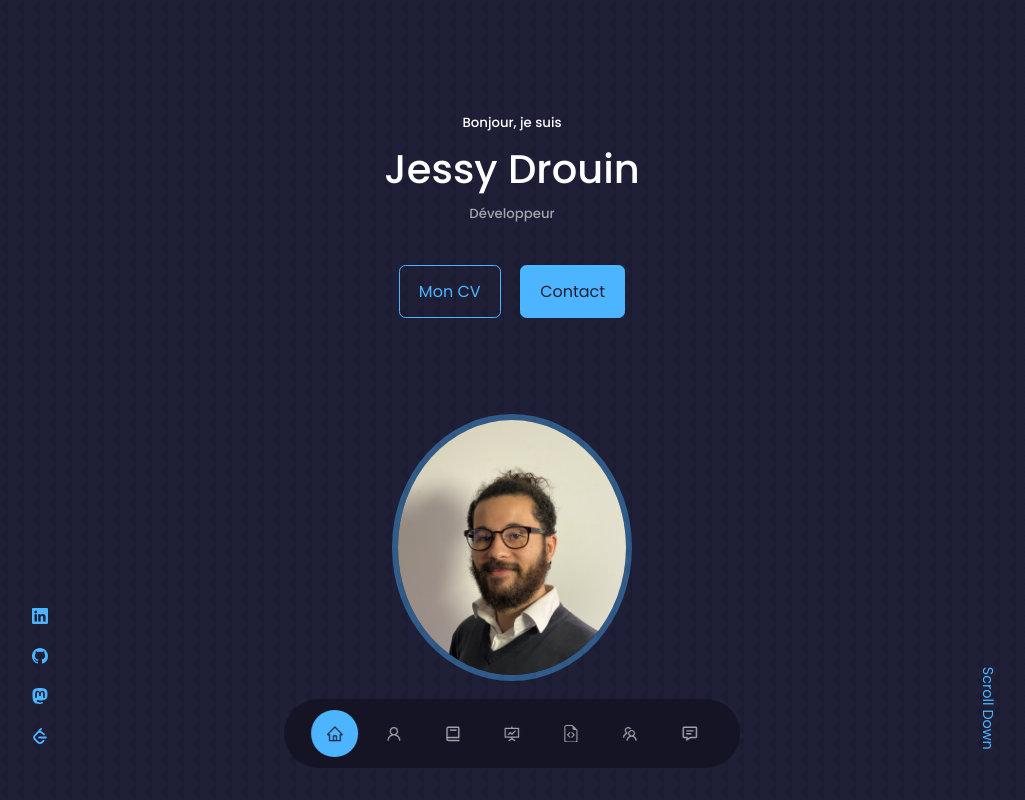
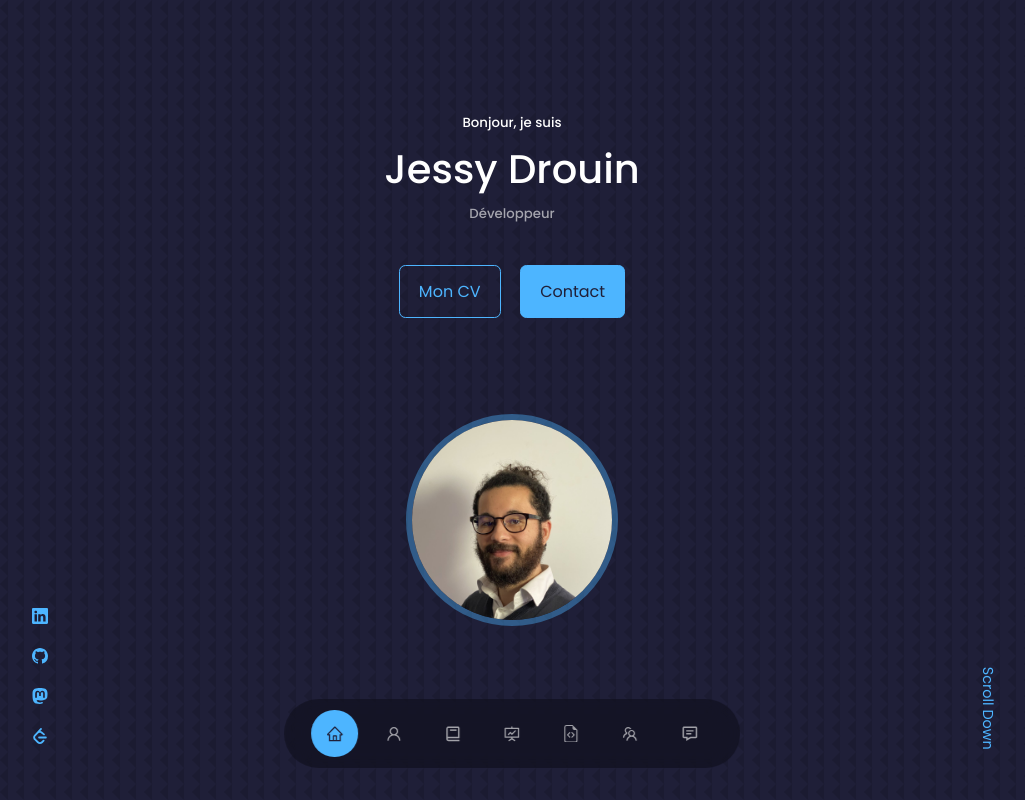
Before and after one commit to Namejess/namejess.github.io, a React (Create React App) app: page / in a window 1280 px wide. Shown: the top 800 px of the page, without its empty margins (128-1153 px from the left). Built offline with nearby package versions, Linux system fonts and the light colour scheme.

Commit message:
change .ME

```diff
--- a/src/assets/escapeMiniMonster/index.html
+++ b/src/assets/escapeMiniMonster/index.html
@@ -139,7 +139,7 @@
 	<script type='text/javascript' src='EscapeMiniMonster.js'></script>
 	<script type='text/javascript'>//<![CDATA[
 
-		const GODOT_CONFIG = {"args":[],"canvasResizePolicy":2,"executable":"EscapeMiniMonster","experimentalVK":false,"fileSizes":{"EscapeMiniMonster.pck":2630816,"EscapeMiniMonster.wasm":13788612},"focusCanvas":true,"gdnativeLibs":[]};
+		const GODOT_CONFIG = {"args":[],"canvasResizePolicy":2,"executable":"EscapeMiniMonster","experimentalVK":false,"fileSizes":{"EscapeMiniMonster.pck":2630480,"EscapeMiniMonster.wasm":13788612},"focusCanvas":true,"gdnativeLibs":[]};
 		var engine = new Engine(GODOT_CONFIG);
 
 		(function() {
--- a/src/components/footer/Footer.jsx
+++ b/src/components/footer/Footer.jsx
@@ -14,10 +14,10 @@ const Footer = () => {
       <ul className='permalinks'>
         <li><a href="#">Home</a></li>
         <li><a href="#about">About</a></li>
-        <li><a href="#experience">Experience</a></li>
+        <li><a href="#experience">Experiences</a></li>
         <li><a href="#project">Projets</a></li>
         <li><a href="#portfolio">Portfolio</a></li>
-        <li><a href="#testimonials">Recommendations</a></li>
+        <li><a href="#testimonials">Recommandations</a></li>
         <li><a href="#contact">Contact</a></li>
       </ul>
 
--- a/src/components/header/header.css
+++ b/src/components/header/header.css
@@ -42,10 +42,10 @@ header {
 
 .me {
     /*background: linear-gradient(var(--color-primary), transparent);*/
-    width: 25%;
-    aspect-ratio: 1.8/2;
-    overflow: hidden;
-    border-radius: 50%;
+    width: 22%;
+    aspect-ratio: 1/1;
+    overflow: auto;
+    border-radius: 100%;
     margin: 0 auto 1rem;
     border: 0.4rem solid var(--color-primary-variant);
     margin-top: 6rem;
--- a/src/components/nav/Nav.jsx
+++ b/src/components/nav/Nav.jsx
@@ -21,8 +21,6 @@ const Nav = () => {
       <a href="#portfolio" onClick={() => setActiveNav('#portfolio')} className={activeNav === '#portfolio' ? 'active' : ''}><BsFileEarmarkCode/></a>
       <a href="#testimonials" onClick={() => setActiveNav('#testimonials')} className={activeNav === '#testimonials' ? 'active' : ''}><AiOutlineTeam/></a>
       <a href="#contact" onClick={() => setActiveNav('#contact')} className={activeNav === '#contact' ? 'active' : ''}><BiMessageDetail/></a>
-
-
     </nav>
   )
 }
--- a/src/components/nav/nav.css
+++ b/src/components/nav/nav.css
@@ -12,7 +12,6 @@ nav {
     gap: 0.8rem;
     border-radius: 3rem;
     backdrop-filter: blur(15px);
-
 }
 
 nav a {
--- a/src/components/portfolio/Portfolio.jsx
+++ b/src/components/portfolio/Portfolio.jsx
@@ -41,7 +41,7 @@ const Portfolio = () => {
             }} />
             <h3>Petit plateformer (Godot)</h3>
             <div className='portfolio__item-cta '>
-              <a href="https://namejess.itch.io/escape-mini-monster" className='btn' target='_blank' rel="noreferrer">Github</a>
+              <a href="https://github.com/Namejess/Godot_2D_Game" className='btn' target='_blank' rel="noreferrer">Github</a>
           </div>
         </article>
       </div>
--- a/src/components/project/Project.jsx
+++ b/src/components/project/Project.jsx
@@ -75,7 +75,7 @@ const Project = () => {
             </li>
             <li>
               <BiCheck className='project__list-icon'/>
-              <p>Progression en DSA ( "Cracking the Code Interview", AlgoExpert.com...)</p>
+              <p>Progression en DSA ( "Cracking the Code Interview", Leetcode.com...)</p>
             </li>
             <li>
               <BiCheck className='project__list-icon'/>
```
Also changed, not shown: 2 other files (tests, documents, lock files or other folders).
